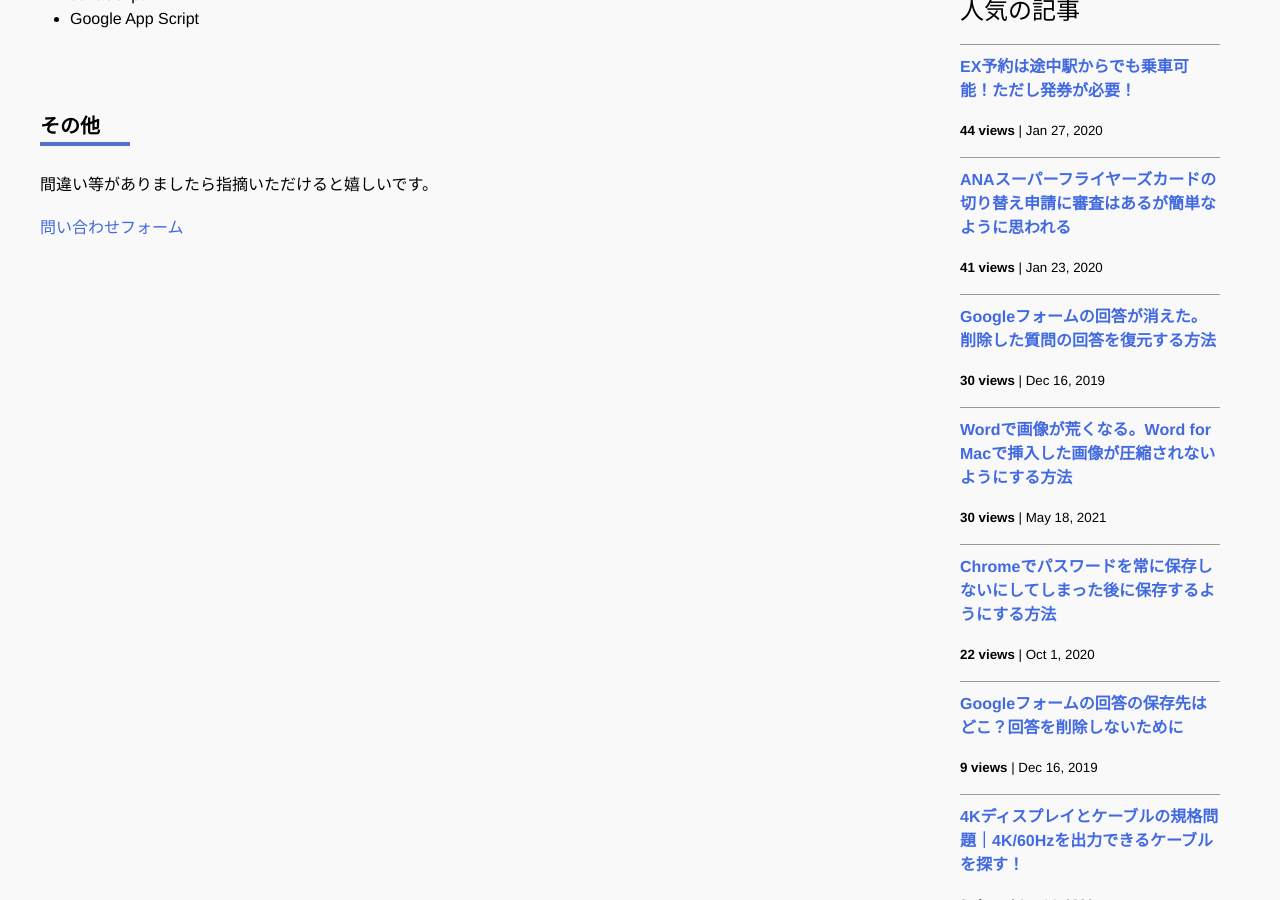
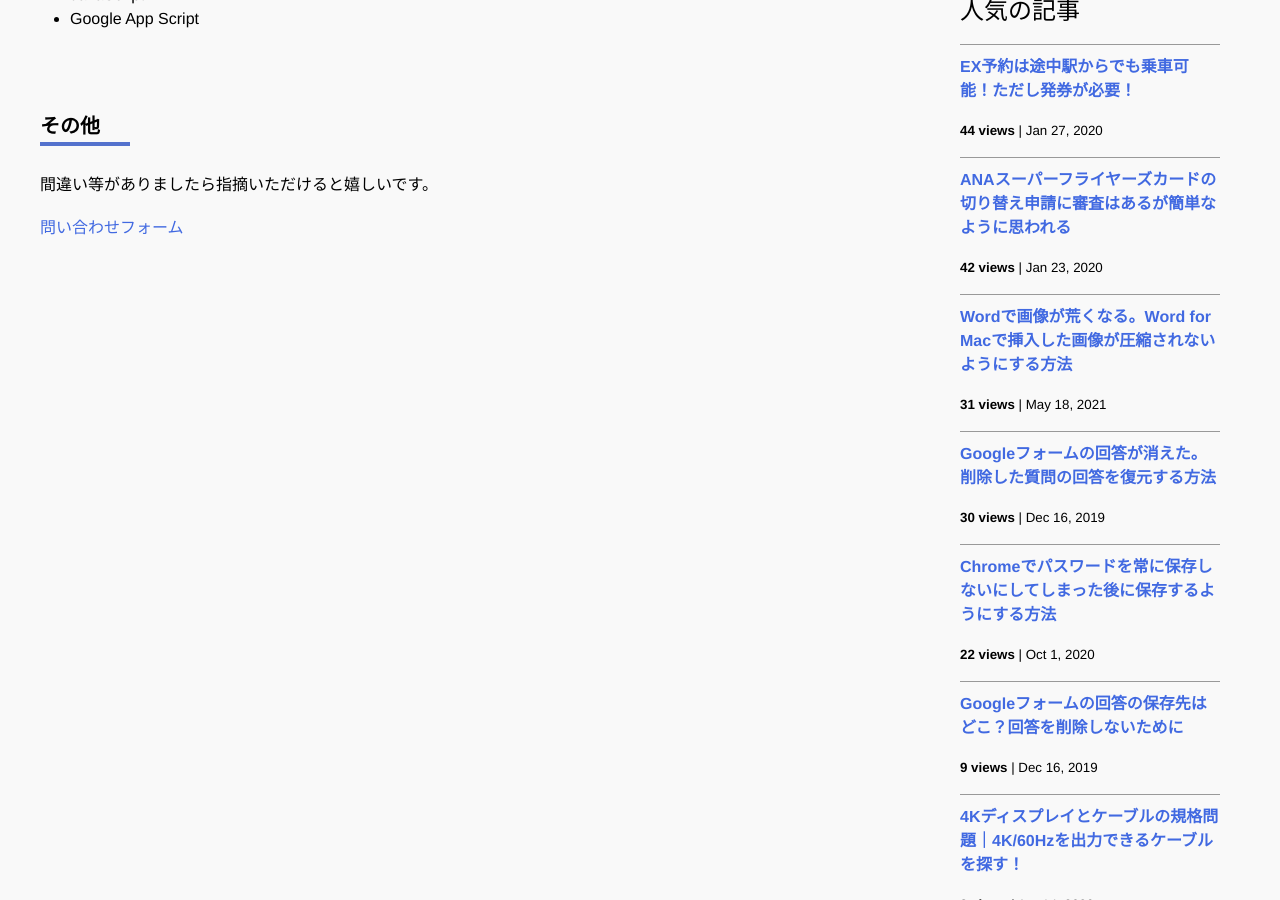
Before and after one commit to iwanaminami/shoyaiwaname, a Jekyll site: the page built from about.markdown, in a window 1280 px wide and 900 px high, scrolled down 830 px. Built offline with Jekyll 4.4.1, drawn with Linux system fonts in a browser that asks for light colours; nearby versions of some CDN libraries; comment, search, counter and statistics services are not loaded.

Commit message:
chore(ga): update _data/popularposts.yml 20260402-0452

```diff
--- a/_data/popularposts.yml
+++ b/_data/popularposts.yml
@@ -1,12 +1,12 @@
 side:
   - view: 44
     url: "/2020/01/27/ex-rideontheway.html"
-  - view: 41
+  - view: 42
     url: "/2020/01/23/sfc-judge.html"
+  - view: 31
+    url: "/2021/05/18/image-compression-word.html"
   - view: 30
     url: "/2019/12/16/restore-googleform.html"
-  - view: 30
-    url: "/2021/05/18/image-compression-word.html"
   - view: 22
     url: "/2020/10/01/googlepassword.html"
   - view: 16
```
